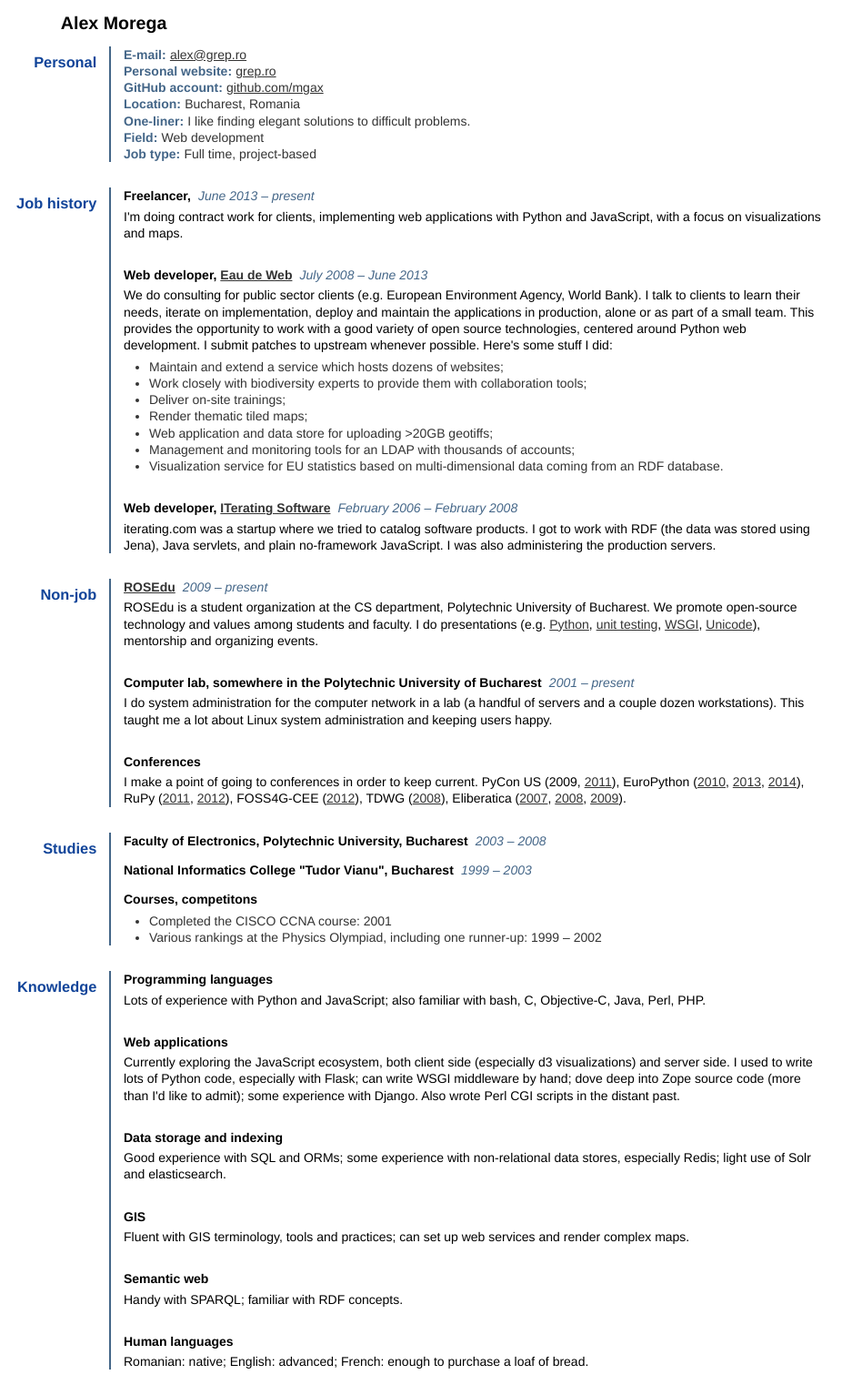
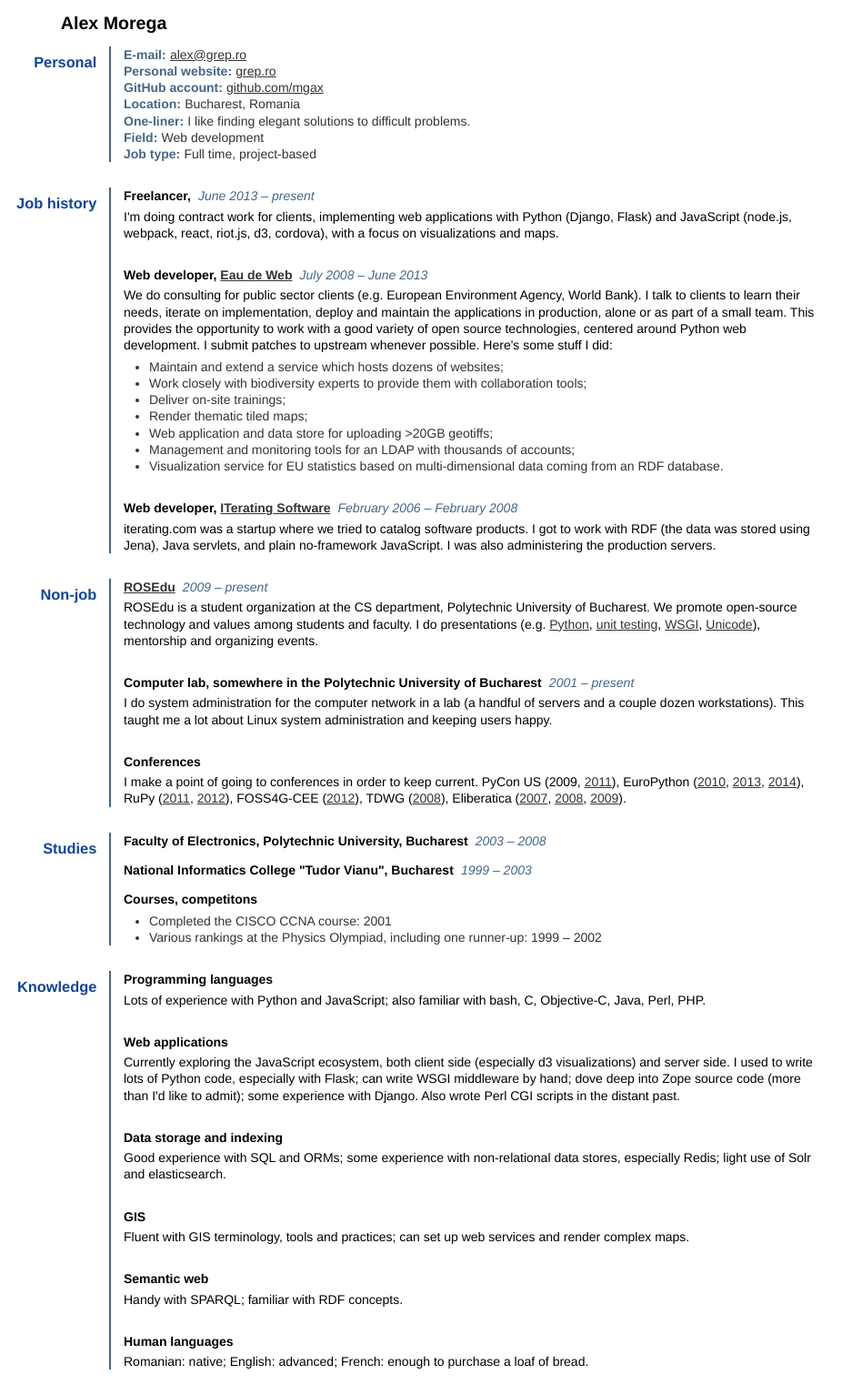
Before and after one commit to mgax/grep.ro, a Jekyll site: the page cv.html, which Jekyll copies as it is, in a window 1280 px wide. Shown: the whole page at 91% size, without its empty margins (0-948 px from the left). Built offline with Jekyll 4.4.1, drawn with Linux system fonts in a browser that asks for light colours.

Commit message:
update freelance work description

```diff
--- a/cv.html
+++ b/cv.html
@@ -57,7 +57,8 @@
     </dt>
     <dd>
       I'm doing contract work for clients, implementing web applications
-      with Python and JavaScript, with a focus on visualizations and maps.
+      with Python (Django, Flask) and JavaScript (node.js, webpack, react,
+      riot.js, d3, cordova), with a focus on visualizations and maps.
     </dd>
 
     <dt>
```
